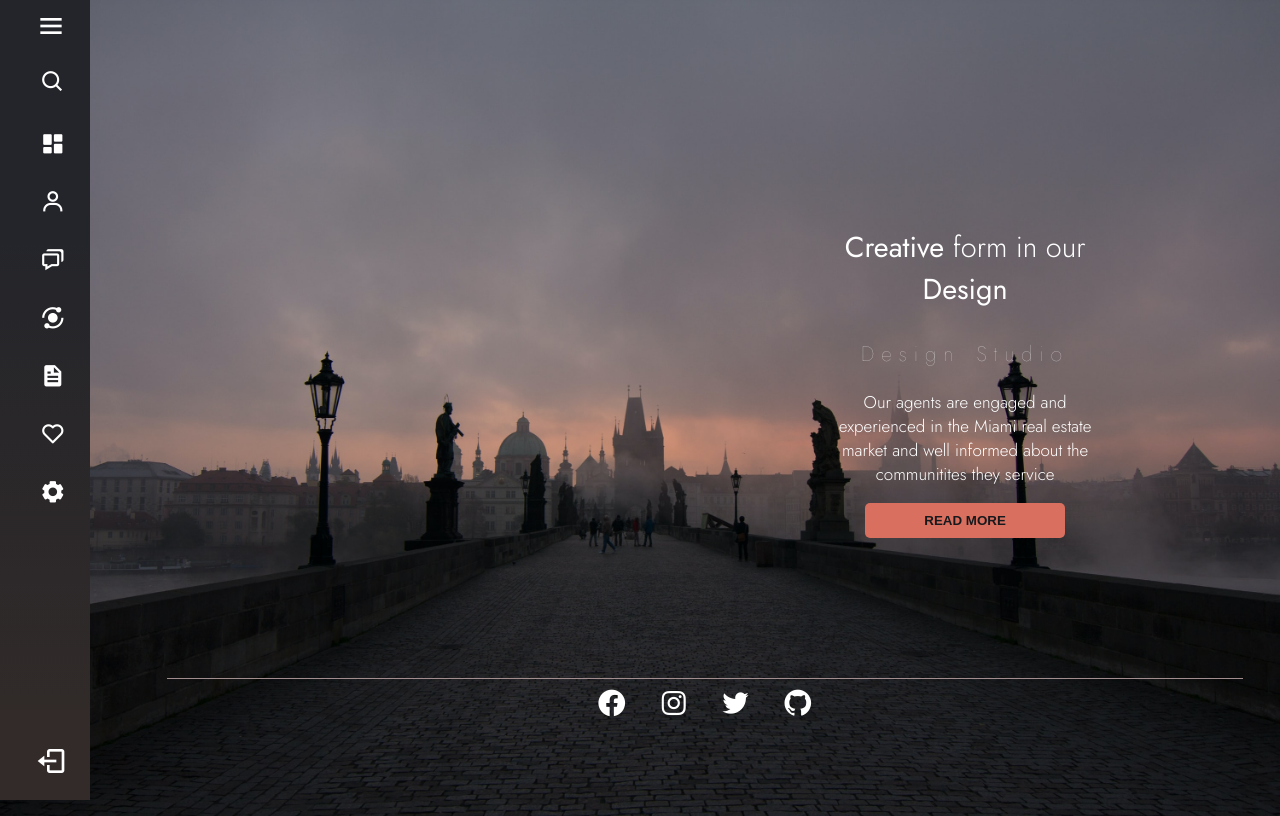
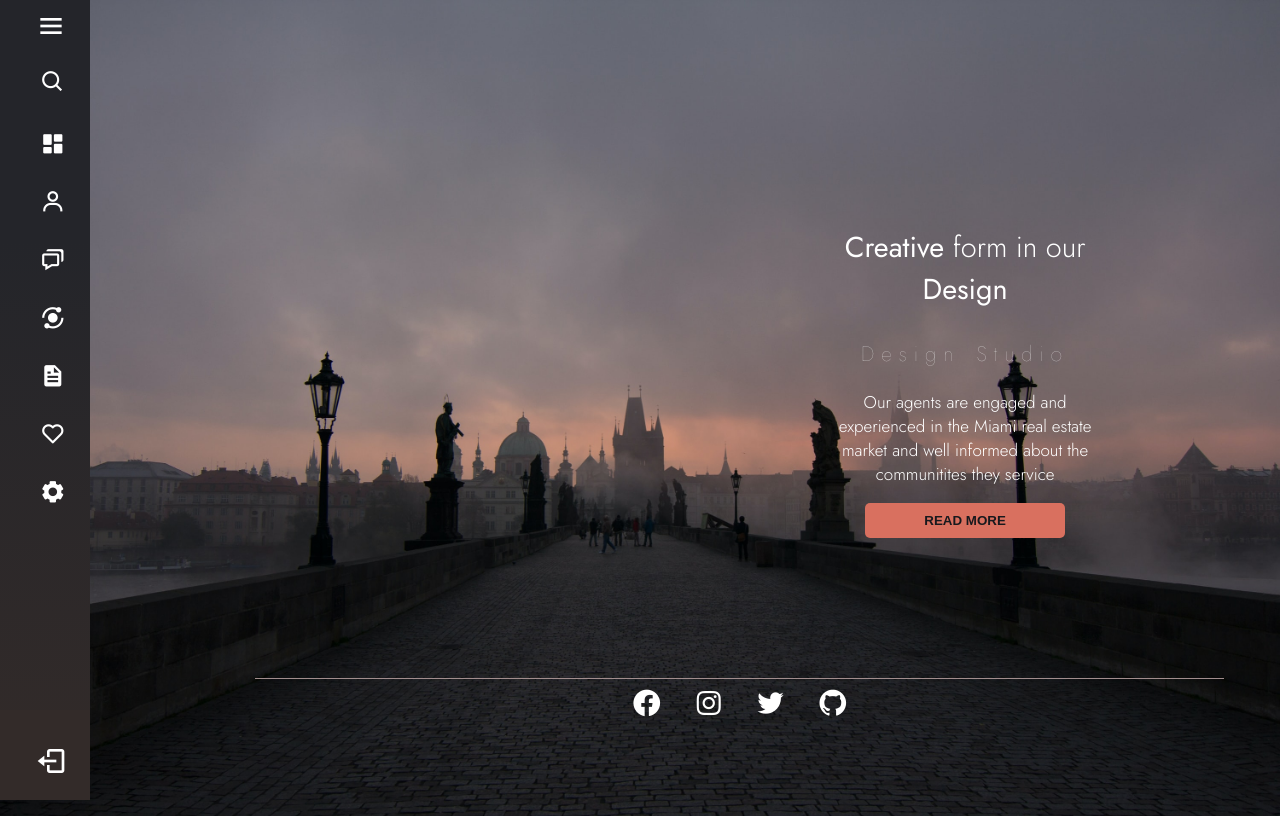
Before and after one commit to kenta23/Sample-homepage-with-side-bar, a plain HTML site: page index.html in a window 1280 px wide. Drawn offline with nearby package versions, Linux system fonts and the light colour scheme.

Commit message:
changes made in footer section

```diff
--- a/style.css
+++ b/style.css
@@ -299,15 +299,16 @@ header {
 }
 
 footer {
-    width: 100%;
+    width: 90%;
     position: relative;
     top: 100px;
     height: 40px;
-    margin-left: -90px;
+    margin-left: -20px;
     display: flex;
     justify-content: center;
     align-items: flex-end;
     border-top: 1px solid rgb(161, 141, 141);
+
 }
 .icons {
     color: #fff;
```
